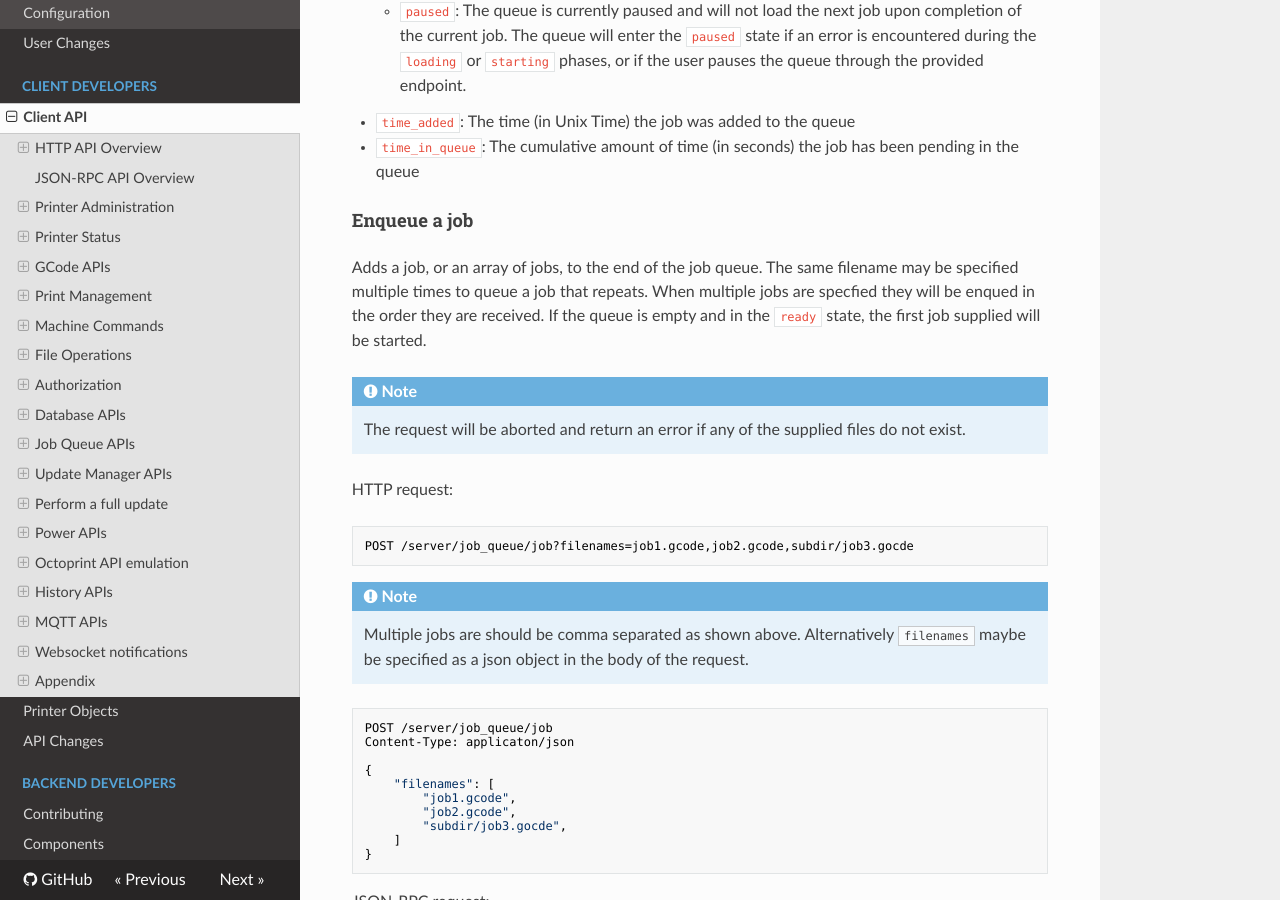
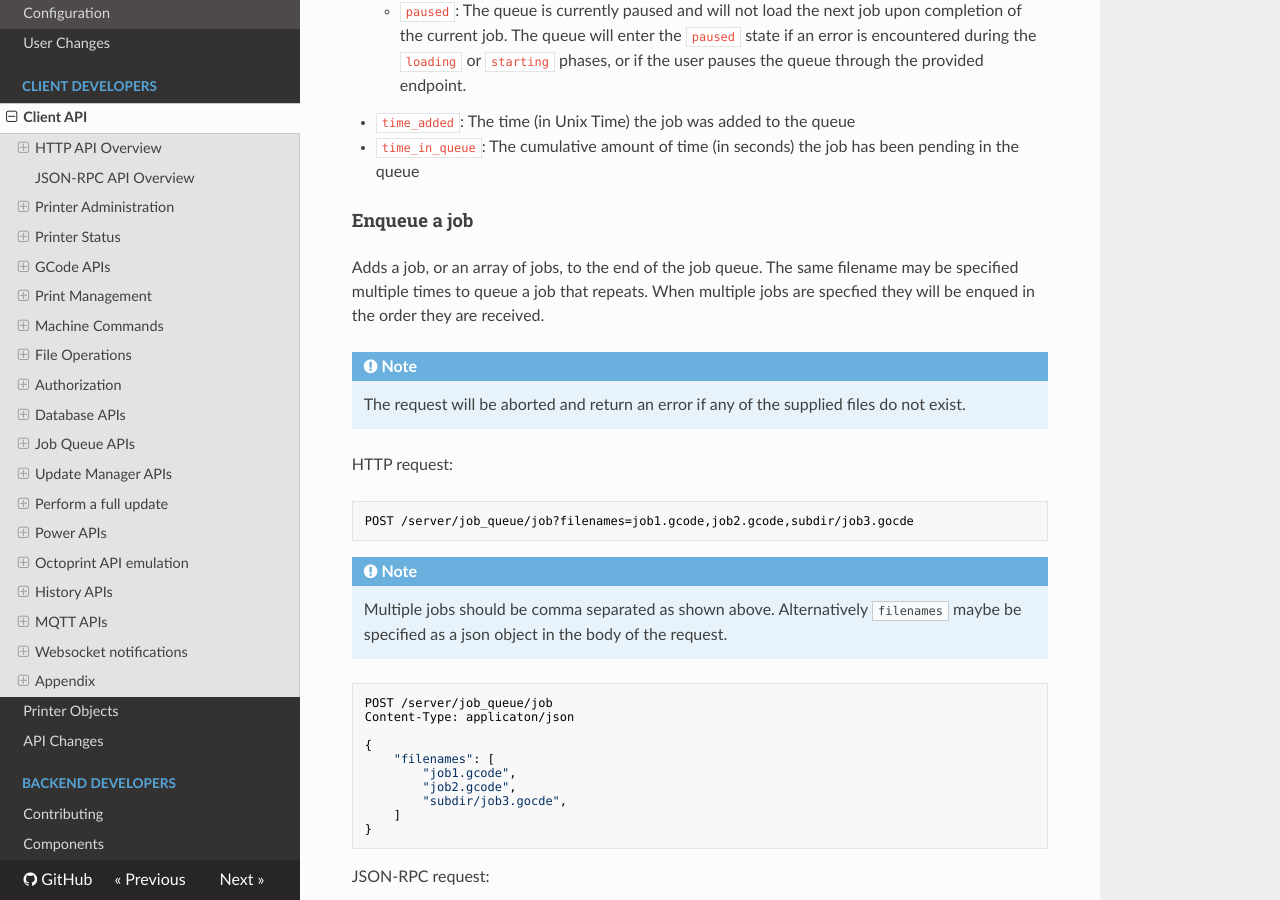
Before and after one commit to Marirossibn/moonraker, an MkDocs documentation site: the page built from docs/web_api.md, in a window 1280 px wide and 900 px high, scrolled down 43223 px. Built offline with MkDocs 1.6.1, drawn with Linux system fonts in a browser that asks for light colours; nearby versions of some CDN libraries.

Commit message:
docs: update job_queue documentation
Signed-off-by:  Eric Callahan <arksine.code@gmail.com>

````diff
--- a/docs/web_api.md
+++ b/docs/web_api.md
@@ -2164,8 +2164,7 @@ Below is a description of the returned fields:
 Adds a job, or an array of jobs, to the end of the job queue.  The same
 filename may be specified multiple times to queue a job that repeats.
 When multiple jobs are specfied they will be enqued in the order they
-are received.  If the queue is empty and in the `ready` state, the first
-job supplied will be started.
+are received.
 
 !!! Note
     The request will be aborted and return an error if any of the supplied
@@ -2177,7 +2176,7 @@ POST /server/job_queue/job?filenames=job1.gcode,job2.gcode,subdir/job3.gocde
 ```
 
 !!! Note
-    Multiple jobs are should be comma separated as shown above.
+    Multiple jobs should be comma separated as shown above.
     Alternatively `filenames` maybe be specified as a json object
     in the body of the request.
 
````
